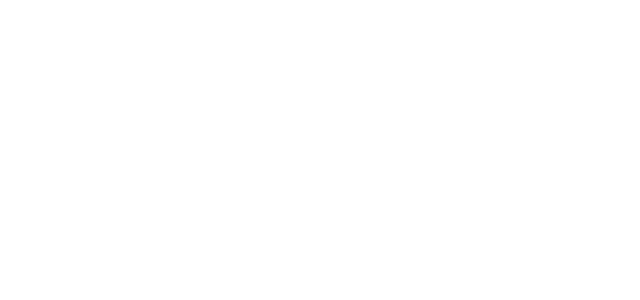
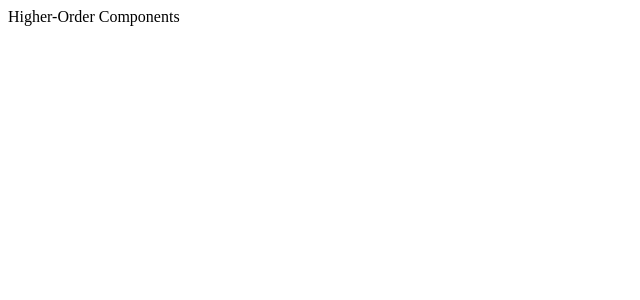
Before and after one commit to AldwinBenitez16/hoc-components, a React (Create React App) app: page / in a window 1280 px wide. Shown: the top 300 px of the page, without its empty margins (0-640 px from the left). Built offline with nearby package versions, Linux system fonts and the light colour scheme.

Commit message:
Updated App.js as a class that uses HOC.js
- App that js is now a class that uses the higher order component HOC.js

```diff
--- a/src/App.js
+++ b/src/App.js
@@ -1,11 +1,16 @@
-import React from 'react';
+import React, { Component } from 'react';
+import Hoc from './HOC';
 
-function App() {
-  return (
-    <div >
+class App extends Component {
 
-    </div>
-  );
+  render() {
+    return (
+      <div>
+        Higher-Order Components
+      </div>
+    )
+  }
 }
 
+App = Hoc(App);
 export default App;
```
